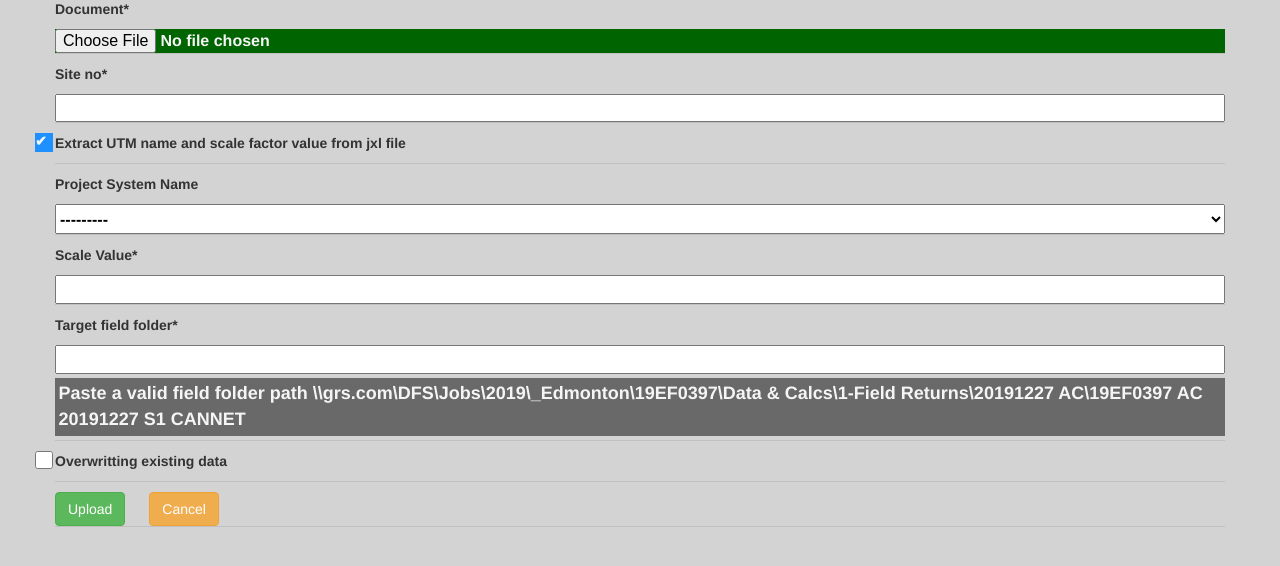
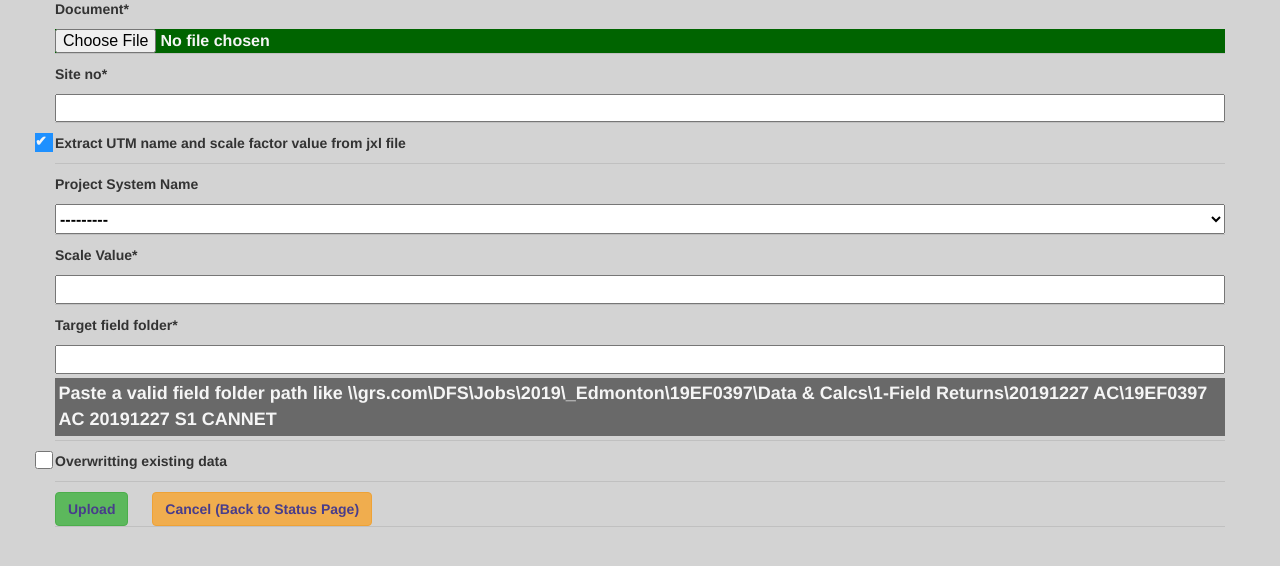
Before and after one commit to csuarez-grs/celery-django-surveyFilesFilesWebChecker, a Django app: page /surveyfiles/ppp_automation/ in a window 1280 px wide. Shown: the part 184-750 px from the top of the page. Run offline with Django 3.2, Linux system fonts and the light colour scheme; the visitor is signed in with stand-in values (Sample User, id 1); some libraries are stand-ins or nearby versions.

Commit message:
adjust button style, add automation type as property

```diff
--- a/surveyfiles/models.py
+++ b/surveyfiles/models.py
@@ -279,7 +279,7 @@ class SurveyFileAutomation(models.Model):
     errors = models.CharField(db_column='Errors', max_length=500, blank=True, null=True)
     target_field_folder = models.CharField(db_column='Target Field Folder', max_length=255, blank=True, null=True,
                                            validators=[validate_target_field_folder],
-                                           help_text=r'Paste a valid field folder path '
+                                           help_text=r'Paste a valid field folder path like '
                                                      r'\\grs.com\DFS\Jobs\2019\_Edmonton'
                                                      r'\19EF0397\Data & Calcs\1-Field Returns\20191227 AC\19EF0397'
                                                      r' AC 20191227 S1 CANNET')
@@ -297,6 +297,13 @@ class SurveyFileAutomation(models.Model):
 
     def __unicode__(self):
         return '{} - {} - {}'.format(self.uploaded_time, self.uploader, self.document.path)
+
+    @property
+    def automation_type(self):
+        if self.target_field_folder is not None:
+            return 'PPP Automation'
+        else:
+            return 'JXL QC & Automation'
 
     @property
     def total_automation_time(self):
--- a/surveyfiles/static/surveyfiles/style.css
+++ b/surveyfiles/static/surveyfiles/style.css
@@ -363,3 +363,8 @@ select {
     font-weight: bold;
     color: darkslateblue;
 }
+
+.small-button {
+    font-weight: bold;
+    color: darkslateblue;
+}
--- a/surveyfiles/templates/surveyfiles/jxl_cards.html
+++ b/surveyfiles/templates/surveyfiles/jxl_cards.html
@@ -45,7 +45,7 @@
             {% for object in object_list %}
                 {% if object.document %}
                     <div class="file-card">
-                        <p class="card-header">{{ object.job_no }} ({{ object.target_field_folder|automation_type }})</p>
+                        <p class="card-header">{{ object.job_no }} ({{ object.automation_type }})</p>
                         <div class="card-body">
                             {% if object.uploader_name%}
                                 <p class="card-title">{{ object.uploader_name }} at {{ object.uploaded_time|date:'Y-m-d H:i' }}</p>
--- a/surveyfiles/templates/surveyfiles/jxl_upload.html
+++ b/surveyfiles/templates/surveyfiles/jxl_upload.html
@@ -18,8 +18,8 @@
                         {% csrf_token %}
                         {{ form|crispy }}
                         <div class="buttons">
-                            <button type="submit" class="btn btn-success">Upload</button>
-                            <a class="btn btn-warning" href="{% url 'surveyfiles:jxl_list_view' %}">Cancel</a>
+                            <button type="submit" class="btn btn-success small-button">Upload</button>
+                            <a class="btn btn-warning small-button" href="{% url 'surveyfiles:jxl_cards_view' %}">Cancel (Back to Status Page)</a>
                         </div>
                     </form>
                 </div>
--- a/surveyfiles/templates/surveyfiles/ppp_automation.html
+++ b/surveyfiles/templates/surveyfiles/ppp_automation.html
@@ -15,8 +15,9 @@
                     {% csrf_token %}
                     {{ form|crispy }}
                     <div class="buttons">
-                        <button type="submit" class="btn btn-success">Upload</button>
-                        <a class="btn btn-warning" href="{% url 'surveyfiles:jxl_list_view' %}">Cancel</a>
+                        <button type="submit" class="btn btn-success small-button">Upload</button>
+                        <a class="btn btn-warning small-button"
+                           href="{% url 'surveyfiles:jxl_cards_view' %}">Cancel (Back to Status Page)</a>
                     </div>
                 </form>
             </div>
```
